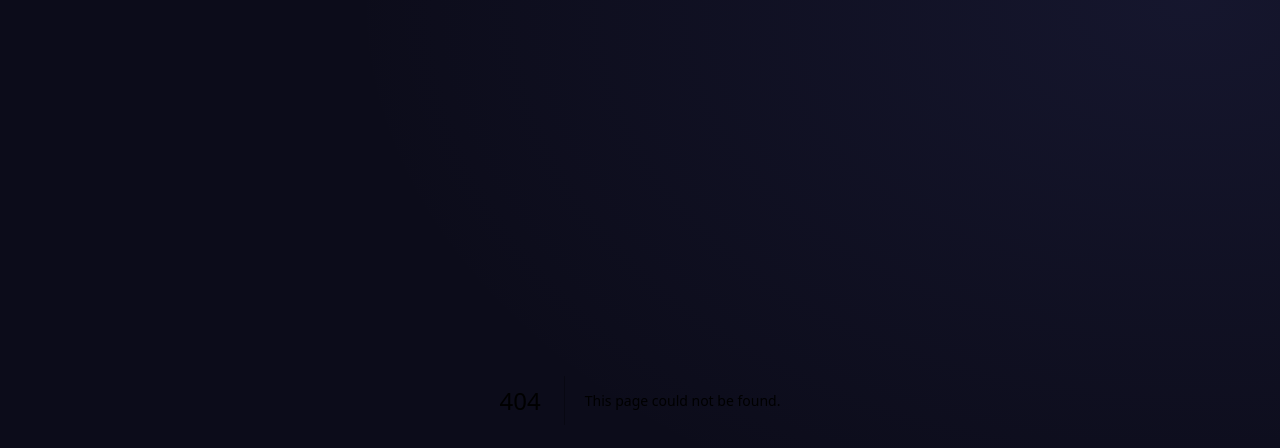
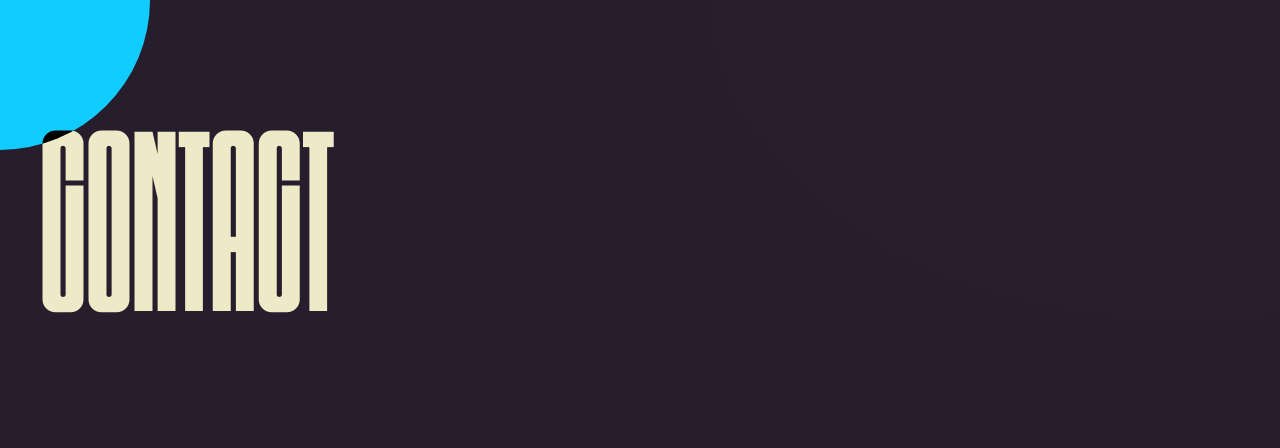
Before and after one commit to DHANIYEL/portfolio, a Next.js app: page /contact in a window 1280 px wide. Before the commit this address had no page. Shown: the top 448 px of the page. Built offline with nearby package versions, Linux system fonts and the light colour scheme.

Commit message:
contact page init

```diff
--- /dev/null
+++ b/app/contact/page.tsx
@@ -0,0 +1,40 @@
+"use client";
+
+import { motion } from "framer-motion";
+import React, { useState } from "react";
+import useMousePosition from "../utils/useMousePosition";
+import "./style.css";
+import { section } from "framer-motion/client";
+
+const page = () => {
+  const [hovered, setIsHovered] = useState(false);
+  const { x, y } = useMousePosition();
+  const size = hovered ? 300 : 40;
+  return (
+    <section className="relative w-screen h-screen overflow-y-auto">
+      <div className="contact_main text-[256px] max-md:text-[200px] max-sm:text-8xl urbanshock text-[#EEE9C7]">
+        <motion.div
+          className="contact_mask "
+          animate={{
+            WebkitMaskPosition: `${x - size / 2}px ${y - size / 2}px`, // Center the mask at mouse position
+            WebkitMaskSize: `${size}px`,
+          }}
+          transition={{ type: "tween", ease: "backOut", duration: 0.5 }}
+        >
+          <h1
+            onMouseEnter={() => setIsHovered(true)}
+            onMouseLeave={() => setIsHovered(false)}
+            className=""
+          >
+            CONTACT
+          </h1>
+        </motion.div>
+        <div className="contact_body">
+          <h1 className="text-center ">CONTACT</h1>
+        </div>
+      </div>
+    </section>
+  );
+};
+
+export default page;
--- /dev/null
+++ b/app/contact/style.css
@@ -0,0 +1,31 @@
+.contact_main {
+    height: 100vh;
+    display: flex;
+    flex-direction: column;
+    justify-content: center;
+    align-items: center;
+    position: relative;
+
+    .contact_mask, .contact_body {
+      width: 100%;
+      height: 100%;
+      cursor: default;
+
+      h1 {
+        padding: 40px;
+        justify-self: start;
+        text-align: center; /* Center align text */
+      }
+
+    }
+
+  }
+  .contact_mask {
+    mask-image: url('/cursor.svg'); /* Removed /public */
+    mask-repeat: no-repeat;
+    mask-size: 40px;
+    background:#11ccff;
+    position: absolute;
+    color: #000;
+    z-index: 1;
+  }
--- a/app/contacts/page.tsx
+++ /dev/null
@@ -1,7 +0,0 @@
-import React from "react";
-
-const page = () => {
-  return <div>page</div>;
-};
-
-export default page;
```
